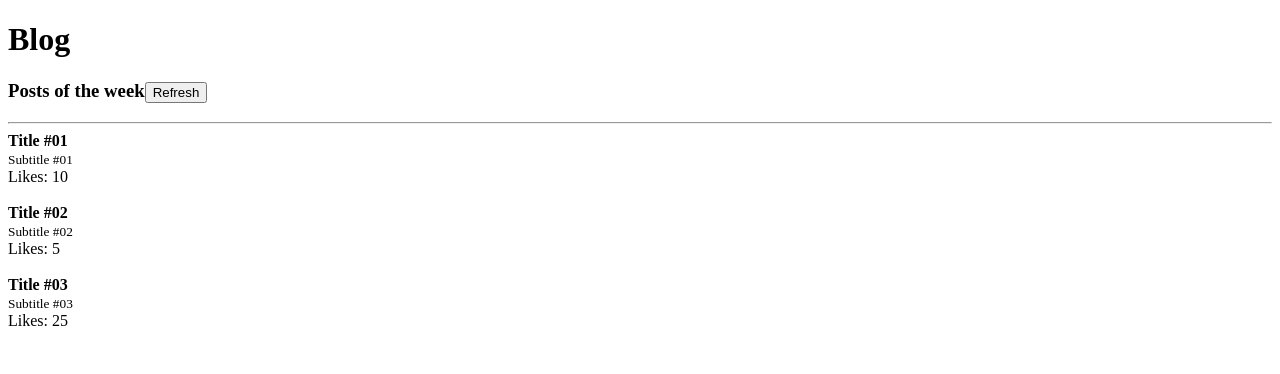
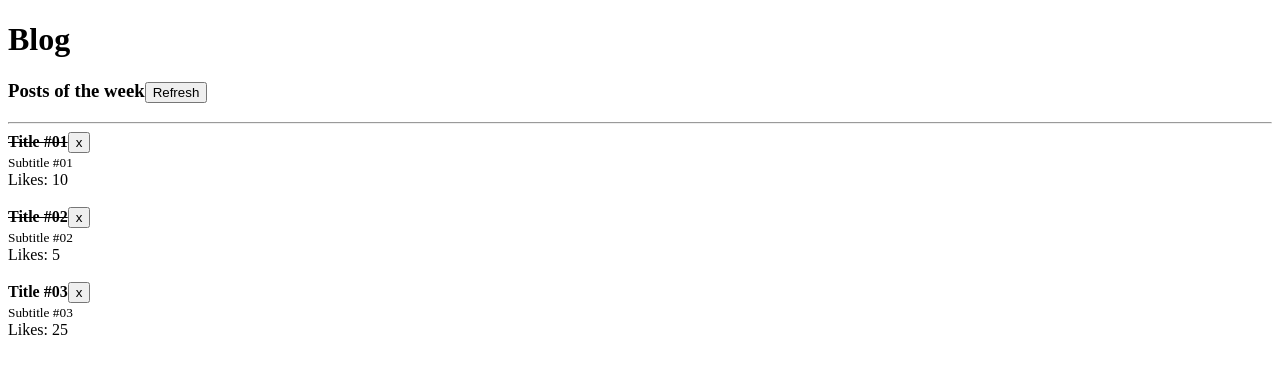
Before and after one commit to giovannalinda/react-fundamentals, a React app: page / in a window 1280 px wide. Shown: the top 374 px of the page. Built offline with nearby package versions, Linux system fonts and the light colour scheme.

Commit message:
conditional rendering

```diff
--- a/src/App.js
+++ b/src/App.js
@@ -8,9 +8,9 @@ const category = 'Posts of the week'
 // Props(Properties)
 function App() {
   const [posts, setPosts] = useState([
-    { id: Math.random(), title: 'Title #01', subtitle: 'Subtitle #01', likes: 20 },
-    { id: Math.random(), title: 'Title #02', subtitle: 'Subtitle #02', likes: 10 },
-    { id: Math.random(), title: 'Title #03', subtitle: 'Subtitle #03', likes: 50 },
+    { id: Math.random(), title: 'Title #01', subtitle: 'Subtitle #01', likes: 20, read: true },
+    { id: Math.random(), title: 'Title #02', subtitle: 'Subtitle #02', likes: 10, read: true },
+    { id: Math.random(), title: 'Title #03', subtitle: 'Subtitle #03', likes: 50, read: false },
   ])
 
   function handleRefresh() {
@@ -24,6 +24,10 @@ function App() {
         likes: 50,
       }
     ])
+  }
+
+  function handleRemovePost(id) {
+    setPosts(prevState => prevState.filter(post => post.id !== id))
   }
 
   return (
@@ -40,11 +44,8 @@ function App() {
       {posts.map((post) => (
         <Post
           key={post.id}
-          likes={post.likes}
-          post={{
-            title: post.title,
-            subtitle: post.subtitle,
-          }} />
+          onRemove={handleRemovePost}
+          post={post} />
       ))}
     </>
   )
--- a/src/Post.js
+++ b/src/Post.js
@@ -6,11 +6,14 @@ export default function Post(props) {
   return (
     <>
       <article>
-        <strong>{props.post.title}</strong>
+        <strong>
+        {props.post.read ? <s>{props.post.title}</s> : props.post.title}
+        </strong>
+        <button onClick={() => props.onRemove(props.post.id)}>x</button>
         <br />
         <small>{props.post.subtitle}</small>
         <br />
-        Likes: {props.likes / 2}
+        Likes: {props.post.likes / 2}
       </article>
       <br />
     </>
@@ -18,9 +21,12 @@ export default function Post(props) {
 }
 
 Post.PropTypes = {
-  likes: PropTypes.number.isRequired,
+  onRemove: PropTypes.func.isRequired,
   post: PropTypes.shape({
+    id: PropTypes.number.isRequired,
     title: PropTypes.string.isRequired,
     subtitle: PropTypes.string.isRequired,
+    likes: PropTypes.number.isRequired,
+    read: PropTypes.bool.isRequired,
   }).isRequired,
 }
```
